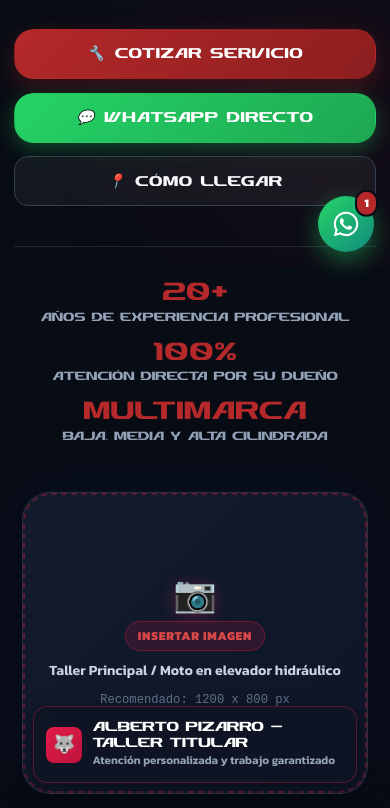
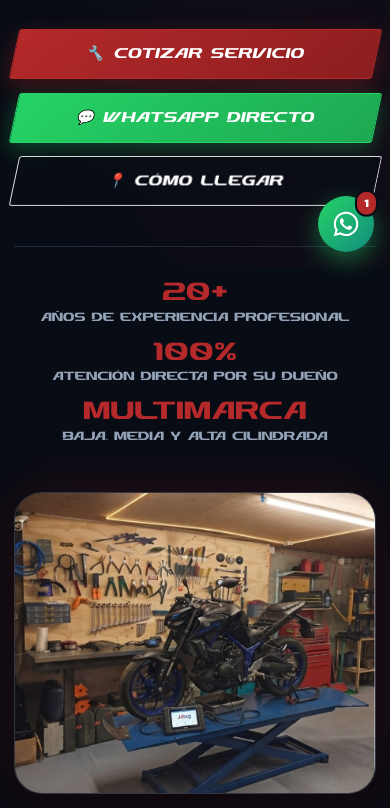
Before and after one commit to Nixelaos/coyote-s-house, a plain HTML site: page index.html in a window 390 px wide. Shown: the part 576-1384 px from the top of the page. Drawn offline with Linux system fonts and the light colour scheme.

Commit message:
feat: add hero section component with associated styling and responsive layout

```diff
--- a/css/components/buttons.css
+++ b/css/components/buttons.css
@@ -1,5 +1,5 @@
 /* ==========================================================================
-   COYOTE'S HOUSE - BUTTONS & CTAs
+   COYOTE'S HOUSE - BUTTONS & CTAs (MOTORSPORT PARALLELOGRAM / ROMBO STYLE)
    ========================================================================== */
 
 .btn {
@@ -11,12 +11,13 @@
   font-weight: 800;
   font-style: italic;
   text-transform: uppercase;
-  letter-spacing: 0.04em;
+  letter-spacing: 0.05em;
   font-size: 0.92rem;
-  padding: 0.8rem 1.55rem;
-  border-radius: var(--radius-md);
-  border: 1px solid transparent;
+  padding: 0.8rem 1.8rem;
+  border-radius: 3px;
+  border: 1.5px solid transparent;
   cursor: pointer;
+  transform: skewX(-12deg);
   transition: all var(--transition-normal);
   text-decoration: none;
   max-width: 100%;
@@ -24,67 +25,85 @@
   text-align: center;
 }
 
+.btn > * {
+  display: inline-flex;
+  align-items: center;
+  gap: 0.35rem;
+  transform: skewX(12deg);
+}
+
+.btn:active {
+  transform: translateY(0) skewX(-12deg);
+}
+
 .btn-primary {
+  background: #b5292a;
   background: linear-gradient(135deg, #b5292a 0%, #8c1e1f 100%);
   color: var(--color-white);
-  box-shadow: 0 8px 24px rgba(181, 41, 42, 0.3);
+  border-color: #b5292a;
+  box-shadow: 0 8px 24px rgba(181, 41, 42, 0.35);
 }
 
 .btn-primary:hover {
-  transform: translateY(-2px);
-  box-shadow: 0 10px 28px rgba(181, 41, 42, 0.45);
+  transform: translateY(-2px) skewX(-12deg);
+  box-shadow: 0 10px 28px rgba(181, 41, 42, 0.5);
   background: linear-gradient(135deg, #cf3335 0%, #b5292a 100%);
+  border-color: #cf3335;
+  color: #ffffff;
+}
+
+.btn-outline {
+  background: rgba(8, 12, 20, 0.6);
+  color: var(--color-white);
+  border: 1.5px solid rgba(255, 255, 255, 0.85);
+  backdrop-filter: blur(8px);
+}
+
+.btn-outline:hover {
+  background: #ffffff;
+  border-color: #ffffff;
+  color: #080c14;
+  transform: translateY(-2px) skewX(-12deg);
+  box-shadow: 0 8px 24px rgba(255, 255, 255, 0.25);
 }
 
 .btn-whatsapp {
   background: linear-gradient(135deg, #25d366 0%, #1da851 100%);
   color: var(--color-white);
+  border-color: #25d366;
   box-shadow: 0 6px 20px rgba(37, 211, 102, 0.3);
 }
 
 .btn-whatsapp:hover {
-  transform: translateY(-2px);
+  transform: translateY(-2px) skewX(-12deg);
   box-shadow: 0 10px 28px rgba(37, 211, 102, 0.45);
   background: linear-gradient(135deg, #2cfc7a 0%, #20be5c 100%);
-}
-
-.btn-outline {
-  background: rgba(255, 255, 255, 0.05);
-  color: var(--color-text-title);
-  border: 1px solid var(--color-border-light);
-  backdrop-filter: blur(8px);
-}
-
-.btn-outline:hover {
-  background: rgba(255, 255, 255, 0.12);
-  border-color: var(--color-accent);
-  color: var(--color-white);
-  transform: translateY(-2px);
 }
 
 .btn-gold,
 .btn-accent {
   background: linear-gradient(135deg, #cf3335 0%, #8c1e1f 100%);
   color: #ffffff;
+  border-color: #cf3335;
   font-weight: 800;
   box-shadow: 0 8px 24px rgba(181, 41, 42, 0.25);
 }
 
 .btn-gold:hover,
 .btn-accent:hover {
-  transform: translateY(-2px);
+  transform: translateY(-2px) skewX(-12deg);
   box-shadow: 0 10px 28px rgba(181, 41, 42, 0.45);
   background: linear-gradient(135deg, #d94849 0%, #b5292a 100%);
 }
 
 .btn-sm {
-  padding: 0.5rem 0.9rem;
+  padding: 0.5rem 1rem;
   font-size: 0.8rem;
-  border-radius: var(--radius-sm);
+  border-radius: 2px;
 }
 
 .btn-lg {
-  padding: 0.95rem 1.9rem;
+  padding: 0.95rem 2rem;
   font-size: 1rem;
-  border-radius: var(--radius-lg);
+  border-radius: 3px;
 }
--- a/css/responsive.css
+++ b/css/responsive.css
@@ -18,6 +18,17 @@
   .hero-media {
     max-width: 600px;
     margin: 0 auto;
+    width: 100%;
+  }
+
+  .hero-image-frame {
+    min-height: 480px;
+    height: auto;
+  }
+
+  .hero-image-frame img {
+    min-height: 480px;
+    height: 480px;
   }
 
   .about-grid {
@@ -191,6 +202,16 @@
 
   .stat-label {
     font-size: 0.74rem;
+  }
+
+  .hero-image-frame {
+    min-height: 360px;
+    height: auto;
+  }
+
+  .hero-image-frame img {
+    min-height: 360px;
+    height: 380px;
   }
 
   .hero-placeholder,
@@ -417,6 +438,16 @@
     height: 40px;
   }
 
+  .hero-image-frame {
+    min-height: 280px;
+    height: auto;
+  }
+
+  .hero-image-frame img {
+    min-height: 280px;
+    height: 300px;
+  }
+
   .hero-floating-badge {
     left: 10px;
     right: 10px;
--- a/css/sections/hero.css
+++ b/css/sections/hero.css
@@ -10,9 +10,9 @@
 
 .hero-grid {
   display: grid;
-  grid-template-columns: 1.15fr 0.85fr;
+  grid-template-columns: 1.05fr 0.95fr;
   gap: 3.5rem;
-  align-items: center;
+  align-items: stretch;
 }
 
 .hero-content {
@@ -119,21 +119,30 @@
 .hero-media {
   position: relative;
   z-index: 2;
+  display: flex;
+  height: 100%;
 }
 
 .hero-image-frame {
   position: relative;
   border-radius: var(--radius-xl);
   overflow: hidden;
-  border: 1px solid rgba(255, 255, 255, 0.12);
-  box-shadow: var(--shadow-lg), 0 0 60px rgba(13, 27, 62, 0.6);
+  border: 1px solid rgba(255, 255, 255, 0.14);
+  box-shadow: var(--shadow-lg), 0 0 60px rgba(181, 41, 42, 0.22);
   background: var(--color-bg-surface);
+  width: 100%;
+  height: 100%;
+  min-height: 640px;
+  display: flex;
 }
 
 .hero-image-frame img {
   width: 100%;
-  height: 480px;
+  height: 100%;
+  min-height: 640px;
   object-fit: cover;
+  object-position: center center;
+  display: block;
   transition: transform var(--transition-slow);
 }
 
--- a/js/components/hero-section.js
+++ b/js/components/hero-section.js
@@ -58,19 +58,7 @@ class HeroSection extends HTMLElement {
 
             <div class="hero-media">
               <div class="hero-image-frame">
-                <div class="image-placeholder hero-placeholder">
-                  <span class="placeholder-icon">📷</span>
-                  <span class="placeholder-tag">Insertar Imagen</span>
-                  <span class="placeholder-desc">Taller Principal / Moto en elevador hidráulico</span>
-                  <span class="placeholder-spec">Recomendado: 1200 x 800 px</span>
-                </div>
-                <div class="hero-floating-badge">
-                  <div class="floating-icon">🐺</div>
-                  <div>
-                    <div class="floating-text-title">Alberto Pizarro — Taller Titular</div>
-                    <div class="floating-text-sub">Atención personalizada y trabajo garantizado</div>
-                  </div>
-                </div>
+                <img src="assets/workshop-hero.jpg" alt="Taller Coyote's House - Motocicleta en elevador hidráulico y scanner de diagnóstico" loading="eager" width="900" height="900">
               </div>
             </div>
           </div>
```
Also changed, not shown: assets/workshop-hero.jpg (added).
